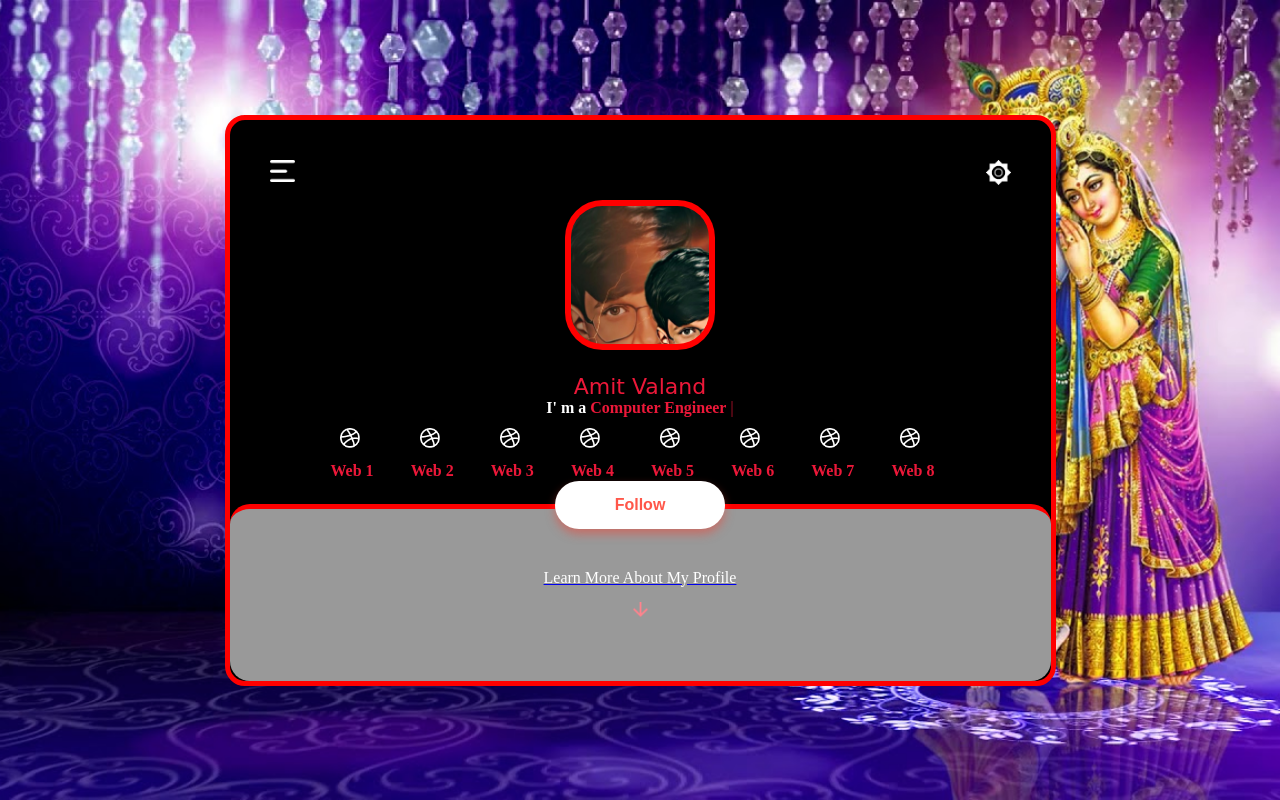
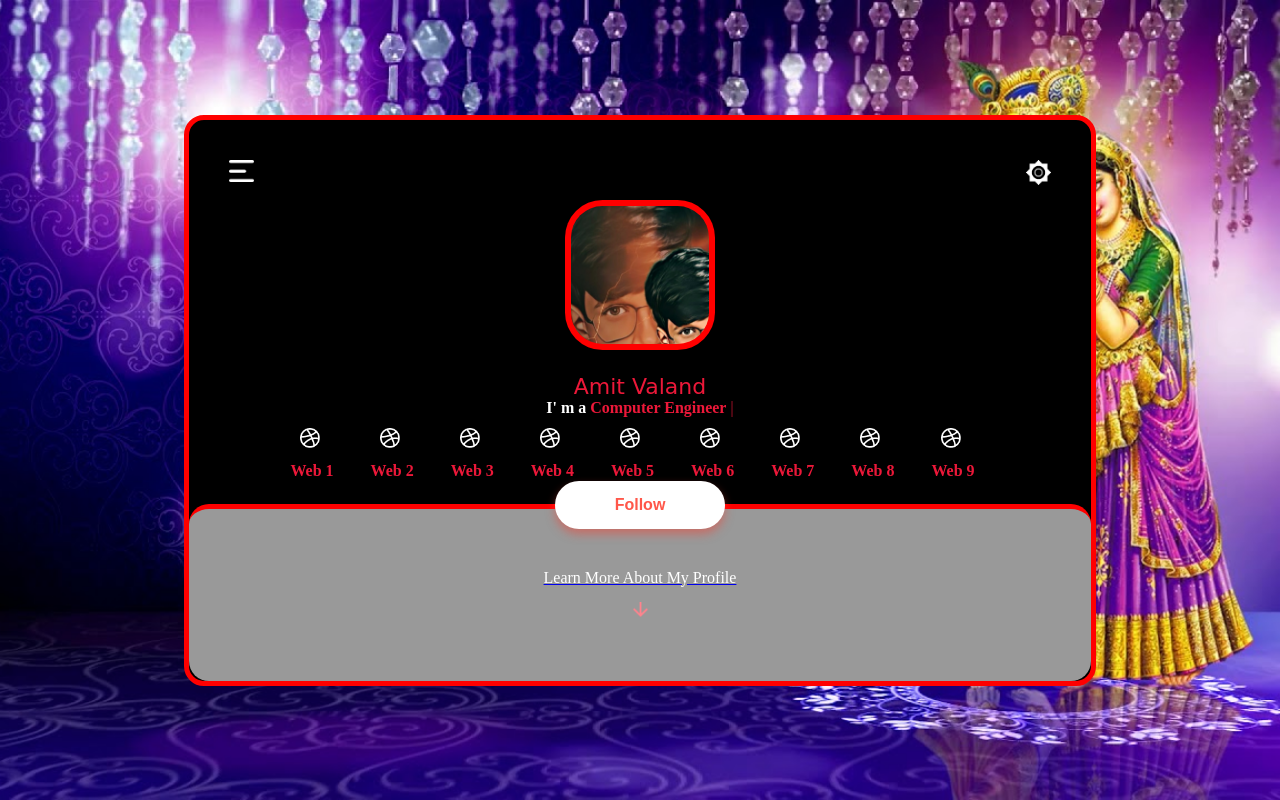
Before and after one commit to Amitvaland14/main, a plain HTML site: page index.html in a window 1280 px wide. Drawn offline with nearby package versions, Linux system fonts and the light colour scheme; a web font is replaced by a local one.

Commit message:
Update index.html

```diff
--- a/index.html
+++ b/index.html
@@ -31,6 +31,8 @@
                 <h5>Web 7</h5></a>
                 <a href="https://amitvaland14.github.io/tis" class="border"><img src="images/dribble.png">
                 <h5>Web 8</h5></a>
+                <a href="https://amitvaland14.github.io/nv" class="border"><img src="images/dribble.png">
+                <h5>Web 9</h5></a>
             </div>
             <a href="https://www.instagram.com/amitvaland_14/"><button type="button">Follow</button></a>
            <a href="https://amitvaland14.github.io/ap/"> <div class="profile-bottom">
```
